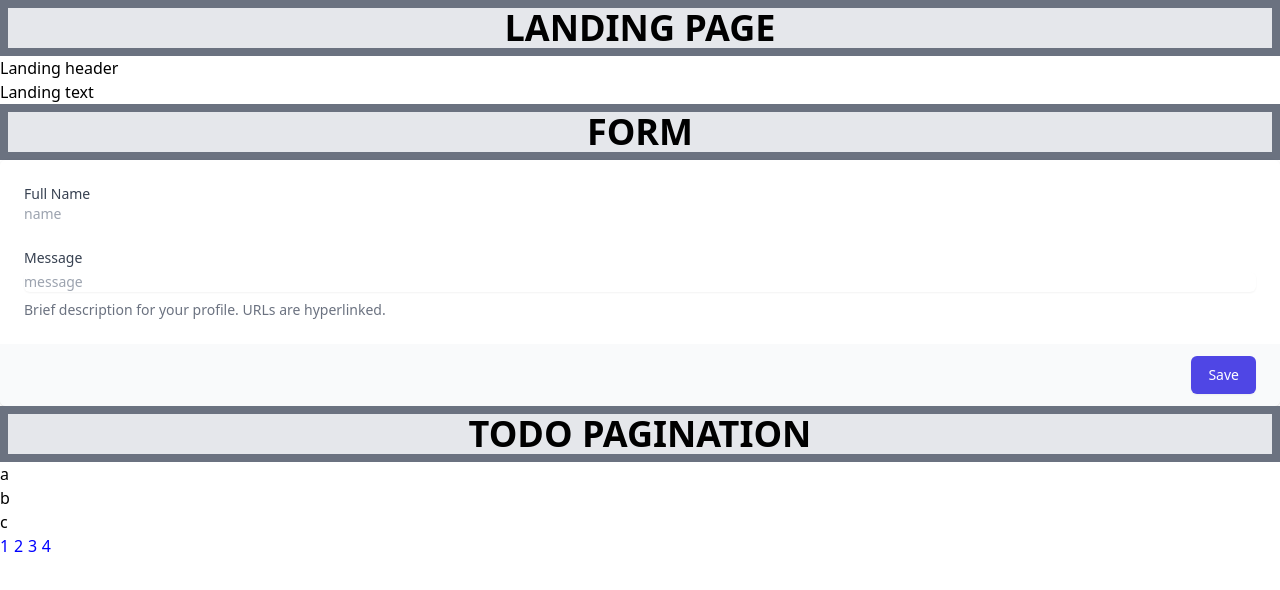
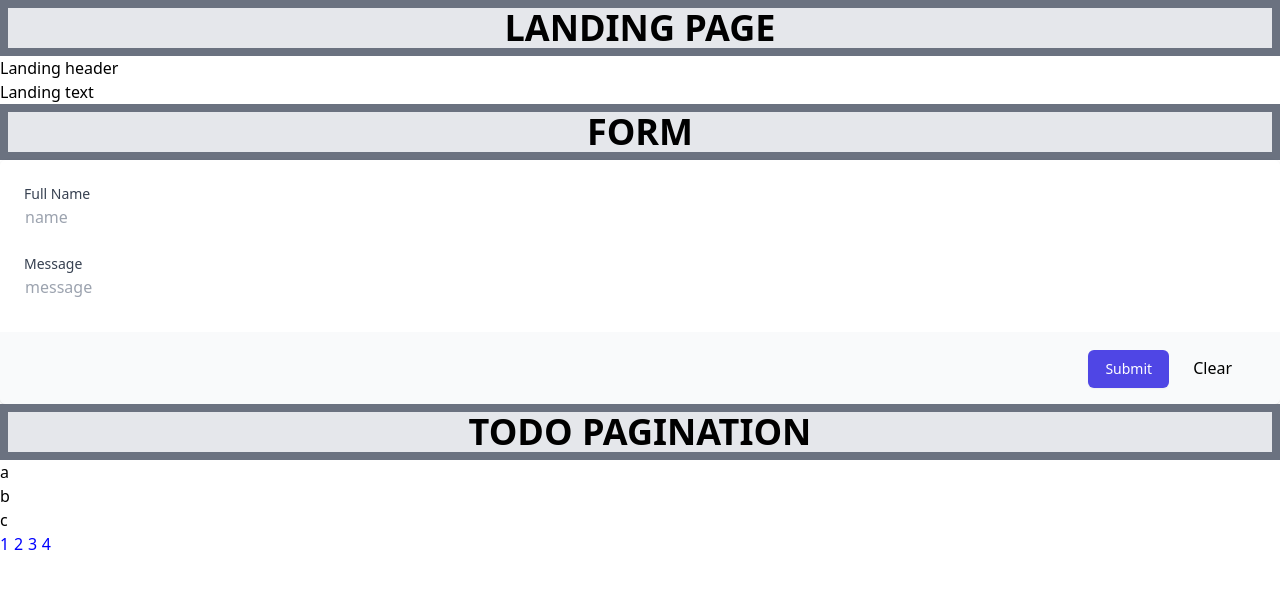
Before and after one commit to vpvnguyen/tailwindcss-reference, a React (Create React App) app in the folder app/: page / in a window 1280 px wide. Shown: the top 590 px of the page. Built offline with nearby package versions, Linux system fonts and the light colour scheme.

Commit message:
experiment with variants and pseudo class styling

```diff
--- a/app/src/components/Form.js
+++ b/app/src/components/Form.js
@@ -156,7 +156,7 @@
                     Full Name
                   </label>
                   <input
-                    className="focus:ring-indigo-500 focus:border-indigo-500 flex-1 block w-full rounded-none rounded-r-md sm:text-sm border-gray-300"
+                    className="border border-transparent focus:outline-none focus:ring-2 focus:ring-purple-600 focus:border-transparent"
                     type="text"
                     name="name"
                     placeholder="name"
@@ -174,24 +174,30 @@
                   Message
                 </label>
                 <input
-                  className="shadow-sm focus:ring-indigo-500 focus:border-indigo-500 mt-1 block w-full sm:text-sm border-gray-300 rounded-md"
+                  className="border border-transparent focus:outline-none focus:ring-2 focus:ring-purple-600 focus:border-transparent"
                   type="text"
                   name="message"
                   placeholder="message"
                   value={formData.message || ""}
                   onChange={handleOnChange}
                 />
-                <p className="mt-2 text-sm text-gray-500">
-                  Brief description for your profile. URLs are hyperlinked.
-                </p>
+                <p className="mt-2 text-sm text-gray-500">{formNotification}</p>
               </div>
             </div>
             <div className="px-4 py-3 bg-gray-50 text-right sm:px-6">
               <button
                 type="submit"
-                className="inline-flex justify-center py-2 px-4 border border-transparent shadow-sm text-sm font-medium rounded-md text-white bg-indigo-600 hover:bg-indigo-700 focus:outline-none focus:ring-2 focus:ring-offset-2 focus:ring-indigo-500"
+                className="inline-flex justify-center py-2 px-4 border border-transparent shadow-sm text-sm font-medium rounded-md text-white bg-indigo-600 hover:bg-indigo-700 focus:outline-none focus:ring-2 focus:ring-offset-2 focus:ring-indigo-500 disabled:opacity-50"
+                disabled={isFormInvalid(formData)}
+                onClick={handleSubmit}
               >
-                Save
+                Submit
+              </button>
+              <button
+                className="px-4 py-3 bg-gray-50 text-right sm:px-6"
+                onClick={clearForm}
+              >
+                Clear
               </button>
             </div>
           </div>
```
